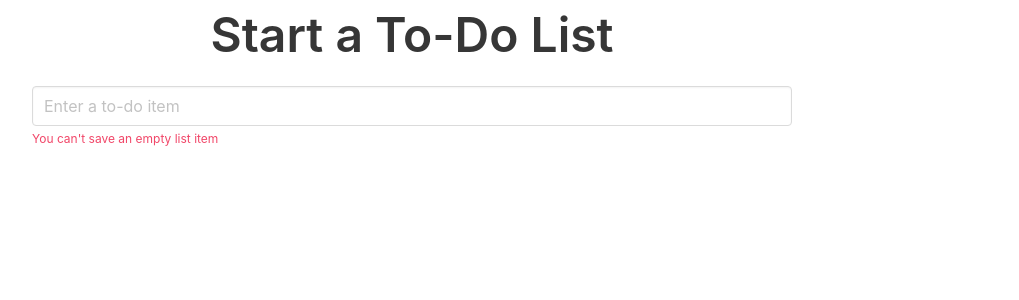
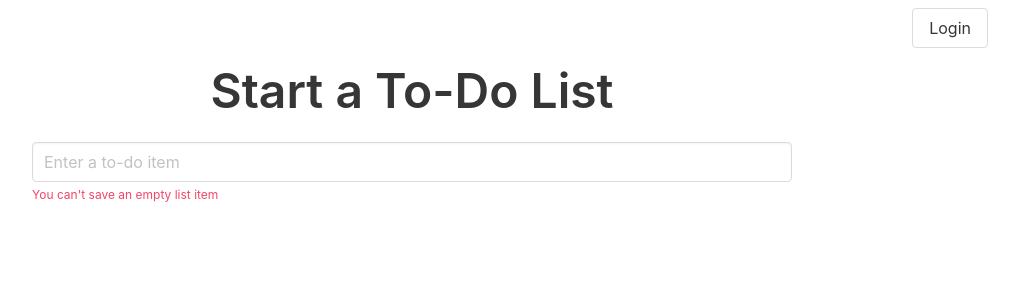
Before and after one commit to marcuscaisey/goat, a Django app: page /lists/new/ in a window 1280 px wide. Shown: the top 300 px of the page, without its empty margins (228-1247 px from the left). Run offline with Django 3.2, Linux system fonts and the light colour scheme; tables that the repository leaves empty hold one stand-in row (values such as "Sample post"); some libraries are stand-ins or nearby versions.

Commit message:
Add login functionality

```diff
--- a/lists/templates/lists/base.html
+++ b/lists/templates/lists/base.html
@@ -1,28 +1,7 @@
-{% load static %}
+{% extends "templates/base.html" %}
 {% load widget_tweaks %}
 
-<!DOCTYPE html>
-
-<html lang="en">
-
-<head>
-  <meta name="viewport" content="width=device-width, initial-scale=1">
-  <link rel="stylesheet" href="{% static "lists/bulma.min.css" %}">
-  <script src="{% static "js/base.js" %}" defer></script>
-  <title>To-Do Lists</title>
-</head>
-
-<body>
-
-<div class="container mt-2">
-  <div class="columns is-centered">
-    <div class="column is-half">
-      <h1 class="title is-1 has-text-centered is-spaced">{% block header %}{% endblock %}</h1>
-    </div>
-  </div>
-
-  <div class="columns is-centered">
-    <div class="column is-two-thirds">
+{% block before-content %}
   <form class="mb-2" method="post" action="{% block form-action %}{% endblock %}">
     {% csrf_token %}
     <div class="field">
@@ -34,12 +13,4 @@
       {% endif %}
     </div>
   </form>
-
-      {% block content %}{% endblock %}
-    </div>
-  </div>
-</div>
-
-</body>
-
-</html>
+{% endblock %}
--- a/superlists/settings.py
+++ b/superlists/settings.py
@@ -42,7 +42,7 @@ ROOT_URLCONF = "superlists.urls"
 TEMPLATES = [
     {
         "BACKEND": "django.template.backends.django.DjangoTemplates",
-        "DIRS": [],
+        "DIRS": [root("templates")],
         "APP_DIRS": True,
         "OPTIONS": {
             "context_processors": [
@@ -92,3 +92,5 @@ SESSION_COOKIE_SECURE = env.bool("SESSION_COOKIE_SECURE", default=True)
 SECURE_PROXY_SSL_HEADER = ("HTTP_X_FORWARDED_PROTO", "https")
 
 AUTH_USER_MODEL = "users.User"
+
+LOGIN_REDIRECT_URL = "home"
--- a/superlists/urls.py
+++ b/superlists/urls.py
@@ -5,4 +5,5 @@ from lists import views as list_views
 urlpatterns = [
     path("", list_views.home_page, name="home"),
     path("lists/", include("lists.urls")),
+    path("", include("users.urls")),
 ]
--- /dev/null
+++ b/templates/templates/base.html
@@ -0,0 +1,57 @@
+{% load static %}
+
+<!DOCTYPE html>
+
+<html lang="en">
+
+<head>
+  <meta name="viewport" content="width=device-width, initial-scale=1">
+  <link rel="stylesheet" href="{% static "lists/bulma.min.css" %}">
+  <script src="{% static "js/base.js" %}" defer></script>
+  <title>To-Do Lists</title>
+</head>
+
+<body>
+
+<nav class="navbar">
+  <div class="container">
+    <div class="navbar-menu has-shadow">
+      {% if request.user.is_authenticated %}
+        <div class="navbar-start">
+          <div class="navbar-item">
+            Logged in as&nbsp;<span id="logged-in-user" class="has-text-weight-bold">{{ request.user.email }}</span>
+          </div>
+        </div>
+      {% endif %}
+      <div class="navbar-end">
+        <div class="navbar-item">
+          {% if request.user.is_authenticated %}
+            <a class="button">Logout</a>
+          {% else %}
+            <a href="{% url "users:login" %}" class="button">Login</a>
+          {% endif %}
+        </div>
+      </div>
+    </div>
+  </div>
+</nav>
+
+<div class="container mt-2">
+  <div class="columns is-centered">
+    <div class="column is-half">
+      <h1 class="title is-1 has-text-centered is-spaced">{% block header %}{% endblock %}</h1>
+    </div>
+  </div>
+
+  <div class="columns is-centered">
+    <div class="column is-two-thirds">
+      {% block before-content %}{% endblock %}
+      {% block content %}{% endblock %}
+      {% block after-content %}{% endblock %}
+    </div>
+  </div>
+</div>
+
+</body>
+
+</html>
--- /dev/null
+++ b/users/urls.py
@@ -0,0 +1,8 @@
+from django.urls import path
+
+from . import views
+
+app_name = "users"
+urlpatterns = [
+    path("login/", views.LoginView.as_view(), name="login"),
+]
--- /dev/null
+++ b/users/views.py
@@ -0,0 +1,5 @@
+from django.contrib.auth import views as auth_views
+
+
+class LoginView(auth_views.LoginView):
+    template_name = "users/login.html"
```
Also changed, not shown: tests/factories.py (+1 -0 lines), tests/functional/conftest.py (+4 -1 lines), tests/functional/test_accounts.py (+6 -3 lines), tests/unit/apps/users/test_views.py (added, +47 -0 lines), users/templates/users/login.html (added, +27 -0 lines). Lines whose indentation alone changed are shown as unchanged.
